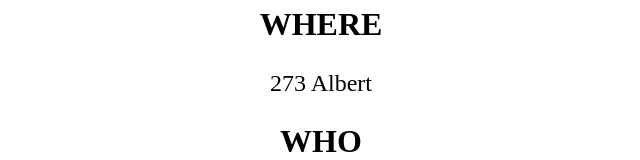
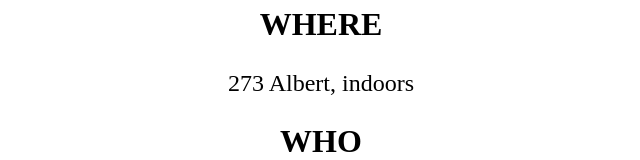
Before and after one commit to coopercole/wrenchhouse, a plain HTML site: page index.html in a window 1280 px wide. Shown: the part 394-554 px from the top of the page, without its empty margins (319-959 px from the left). Drawn offline with Linux system fonts and the light colour scheme.

Commit message:
small changes

```diff
--- a/index.html
+++ b/index.html
@@ -24,7 +24,7 @@
             <h2>WHEN</h2>
 			<p>June 3rd, 9pm</p>
             <h2>WHERE</h2>
-			<p>273 Albert</p>
+			<p>273 Albert, indoors</p>
             <h2>WHO</h2>
 			<p>trons</p>
 			<h2>DETAILS</h2>
```
